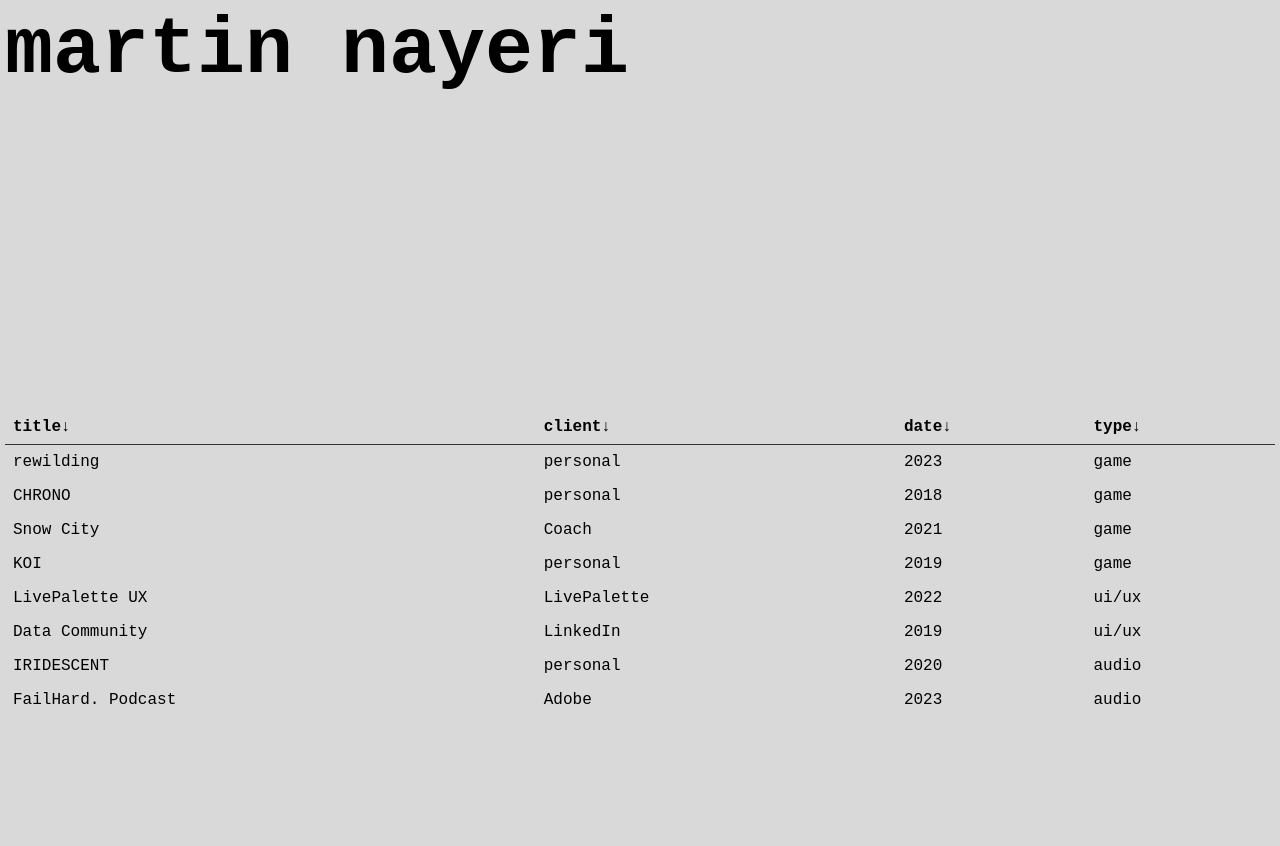
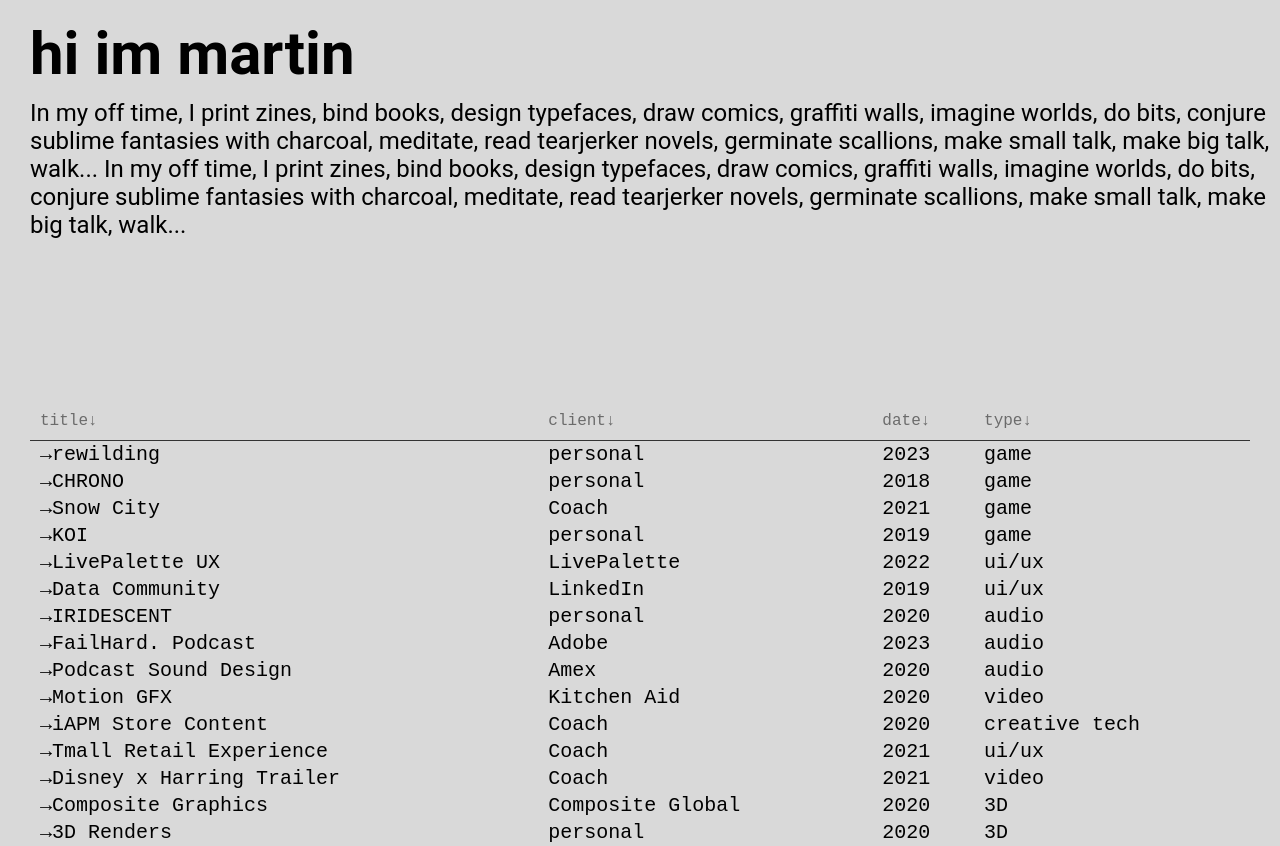
Before and after one commit to kariomart/portfolio, a plain HTML site: page index.html in a window 1280 px wide. Before the commit the page ends 800 px from the top, so only its background shows below. Drawn offline with Linux system fonts and the light colour scheme; a web font is replaced by a local one.

Commit message:
more changes

```diff
--- a/index.html
+++ b/index.html
@@ -5,83 +5,23 @@
 	<meta charset="UTF-8">
 	<title>martin nayeri</title>
 	<meta name="viewport" content="width=device-width, initial-scale=1.0">
-	<link rel="stylesheet" href="https://fonts.google.com/specimen/IBM+Plex+Mono?category=Monospace">
-	<style>
-		body {
-			font-family: 'IBM Plex Mono', monospace;
-			padding: 0 5px;
-			margin: 0;
-			background-color: #D9D9D9;
-		}
 
-		.header {
-			font-weight: bold;
-			font-size: 80px;
-			text-align: left;
-			height: 100px;
-			display: flex;
-			justify-content: flex-start;
-			align-items: center;
-		}
+	<link rel="stylesheet" href="style.css">
 
-
-		.hover-image {
-			height: 300px;
-			/* background-image: url('https://picsum.photos/1200/400'); */
-			background-size: cover;
-			background-position: center center;
-			transition: background-image 0.1s ease;
-		}
-
-		table {
-			margin-top: 10px;
-			width: 100%;
-			border-collapse: collapse;
-		}
-
-		th,
-		td {
-			padding: 8px;
-			text-align: left;
-			/* border-bottom: 1px solid #ddd; */
-			opacity: 1;
-		}
-
-		th {
-			border-bottom: 1px solid #333;
-
-			background-color: transparent;
-			transition: all 0 ease-in;
-
-		}
-
-		tr {
-			transition: all 0.2s ease-in;
-		}
-
-		tr:hover td {
-			opacity: 1;
-		}
-
-		tr:hover ~ tr:not(.not-hoverable) td {
-			opacity: 0.5;
-		}
-
-		tr:not(.not-hoverable):hover {
-			transition: all 0.2s ease-out;
-			background-color: #cecece;
-			transform: translateX(-2px);
-			/* transition: background-color 0.2s ease;
-			transition: transform 0.2s ease; */
-		}
-	</style>
 
 </head>
 
 <body>
-	<div class="header">martin nayeri</div>
-	<!-- In my off time, I print zines, bind books, design typefaces, draw comics, graffiti walls, imagine worlds, do bits, conjure sublime fantasies with charcoal, meditate, read tearjerker novels, germinate scallions, make small talk, make big talk, walk... -->
-	<div class="hover-image"></div>
+	<div class="default-text">
+		<h1>hi im martin</h1>
+		<h2>
+		In my off time, I print zines, bind books, design typefaces, draw comics, graffiti walls, imagine worlds, do bits, conjure sublime fantasies with charcoal, meditate, read tearjerker novels, germinate scallions, make small talk, make big talk, walk...
+		In my off time, I print zines, bind books, design typefaces, draw comics, graffiti walls, imagine worlds, do bits, conjure sublime fantasies with charcoal, meditate, read tearjerker novels, germinate scallions, make small talk, make big talk, walk...
+		</h2>
+	</div>
+
+	<!-- <div class= "no-padding"><h1>??</h1></div> -->
+	<div class="hover-image no-padding"></div>
 	<table>
 		<thead>
 			<tr class="not-hoverable">
@@ -93,52 +33,94 @@
 		</thead>
 		<tbody>
 			<tr data-img="images/rewilding.png">
-				<td>rewilding</td>
+				<td>→rewilding</td>
 				<td>personal</td>
 				<td>2023</td>
 				<td>game</td>
 			</tr>
 			<tr data-img="images/CHRONO.png">
-				<td>CHRONO</td>
+				<td>→CHRONO</td>
 				<td>personal</td>
 				<td>2018</td>
 				<td>game</td>
 			</tr>
 			<tr data-img="images/SnowCity.png">
-				<td>Snow City</td>
+				<td>→Snow City</td>
 				<td>Coach</td>
 				<td>2021</td>
 				<td>game</td>
 			</tr>
 			<tr data-img="images/KOI.png">
-				<td>KOI</td>
+				<td>→KOI</td>
 				<td>personal</td>
 				<td>2019</td>
 				<td>game</td>
 			</tr>
 			<tr data-img="images/LivePalette.png">
-				<td>LivePalette UX</td>
+				<td>→LivePalette UX</td>
 				<td>LivePalette</td>
 				<td>2022</td>
 				<td>ui/ux</td>
 			</tr>
 			<tr data-img="images/DataCommunity.png">
-				<td>Data Community</td>
+				<td>→Data Community</td>
 				<td>LinkedIn</td>
 				<td>2019</td>
 				<td>ui/ux</td>
 			</tr>
 			<tr data-img="images/IRIDESCENT.png">
-				<td>IRIDESCENT</td>
+				<td>→IRIDESCENT</td>
 				<td>personal</td>
 				<td>2020</td>
 				<td>audio</td>
 			</tr>
 			<tr data-img="images/FailHard.png">
-				<td>FailHard. Podcast</td>
+				<td>→FailHard. Podcast</td>
 				<td>Adobe</td>
 				<td>2023</td>
 				<td>audio</td>
+			</tr>
+			<tr data-img="images/Amex.png">
+				<td>→Podcast Sound Design</td>
+				<td>Amex</td>
+				<td>2020</td>
+				<td>audio</td>
+			</tr>
+			<tr data-img="images/KitchenAid.png">
+				<td>→Motion GFX</td>
+				<td>Kitchen Aid</td>
+				<td>2020</td>
+				<td>video</td>
+			</tr>
+			<tr data-img="images/iAPM.png">
+				<td>→iAPM Store Content</td>
+				<td>Coach</td>
+				<td>2020</td>
+				<td>creative tech</td>
+			</tr>
+			<tr data-img="images/Tmall.png">
+				<td>→Tmall Retail Experience</td>
+				<td>Coach</td>
+				<td>2021</td>
+				<td>ui/ux</td>
+			</tr>
+			<tr data-img="images/DisneyHarring.png">
+				<td>→Disney x Harring Trailer</td>
+				<td>Coach</td>
+				<td>2021</td>
+				<td>video</td>
+			</tr>
+			<tr data-img="images/Composite.png">
+				<td>→Composite Graphics</td>
+				<td>Composite Global</td>
+				<td>2020</td>
+				<td>3D</td>
+			</tr>
+			<tr data-img="images/3DRenders.png">
+				<td>→3D Renders</td>
+				<td>personal</td>
+				<td>2020</td>
+				<td>3D</td>
 			</tr>
 		</tbody>
 	</table>
@@ -161,6 +143,7 @@
 		});
 	</script>
 
+
 	<script>
 		const hoverImage = document.querySelector('.hover-image');
 		const tableRows = document.querySelectorAll('tbody tr');
--- /dev/null
+++ b/style.css
@@ -0,0 +1,103 @@
+body {
+  font-family: 'IBM Plex Mono', monospace;
+  padding: 0 30px;
+  margin: 0;
+  background-color: #D9D9D9;
+}
+
+h2 {
+  font-weight:400;
+  font-size: 24px;
+}
+
+.header {
+  font-weight: bold;
+  font-size: 80px;
+  text-align: left;
+  height: 100px;
+  display: flex;
+  justify-content: flex-start;
+  align-items: center;
+}
+
+.default-text {
+  font-family: 'Roboto', sans-serif;
+  position: absolute;
+  z-index: 0;
+  /* font-family: */
+}
+
+.default-text h1 {
+  margin-top: 18px;
+  margin-bottom: -10px;
+  font-size: 60px;
+}
+
+.default-text h2 {
+  margin-bottom: -10px;
+}
+
+tr:hover + .default-text {
+  display: none;
+}
+
+.hover-image {
+  height: 400px;
+  width:105%;
+  position: relative;
+  right: 30px;
+  background-position-x: left;
+  z-index: 2;
+  background-size: cover;
+  background-position:left;
+  transition: background-image 0.1s ease;
+}
+
+table {
+  margin-top: 10px;
+  width: 100%;
+  border-collapse: collapse;
+  position: relative;
+}
+
+th,
+td {
+  padding: 2px;
+  padding-left: 10px;
+  padding-right: 5px;
+  font-size: 20px;
+  text-align: left;
+  /* border-bottom: 1px solid #ddd; */
+  opacity: 1;
+}
+
+th {
+  border-bottom: 1px solid #333;
+  padding-bottom: 10px;
+  font-weight:400;
+  opacity: .5;
+  font-size: 16px;
+  background-color: transparent;
+  transition: all 0 ease-in;
+
+}
+
+tr {
+  transition: all 0.2s ease-in;
+}
+
+tr:hover td {
+  opacity: 1;
+}
+
+tr:hover~tr:not(.not-hoverable) td {
+  opacity: 0.5;
+}
+
+tr:not(.not-hoverable):hover {
+  transition: all 0.2s ease-out;
+  background-color: #cecece;
+  transform: translateX(-5px);
+  /* transition: background-color 0.2s ease;
+  transition: transform 0.2s ease; */
+}
```
Also changed, not shown: main.css (deleted, +0 -27 lines), images/Amex.png (added), images/Composite1.png (added), images/KitchenAid.png (added), images/Tmall.png (added), 4 other files.
